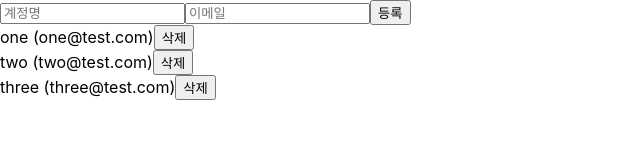
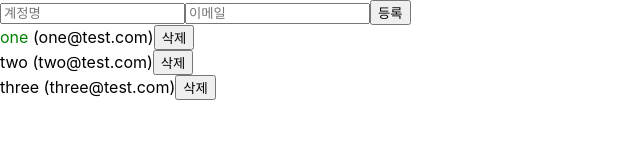
Before and after one commit to choisuyang/React-Factory, a React (Create React App) app: page / in a window 1280 px wide. Shown: the top 160 px of the page, without its empty margins (0-640 px from the left). Built offline with nearby package versions, Linux system fonts and the light colour scheme.

Commit message:
userlist-ex

```diff
--- a/src/App.js
+++ b/src/App.js
@@ -26,18 +26,25 @@
       id: 1,
       username: "one",
       email: "one@test.com",
+      active: true,
     },
     {
       id: 2,
       username: "two",
       email: "two@test.com",
+      active: false,
     },
     {
       id: 3,
       username: "three",
       email: "three@test.com",
+      active: false,
     },
   ]);
+
+  const onToggle = (id) => {
+    setUsers(users.map((user) => (user.id === id ? { ...user, active: !user.active } : user)));
+  };
 
   const nextId = useRef(4);
   const onCreate = () => {
@@ -62,7 +69,7 @@
   return (
     <>
       <CreateUser onChange={onChange} username={username} email={email} onCreate={onCreate} />
-      <UserList users={users} onRemove={onRemove} />
+      <UserList users={users} onRemove={onRemove} onToggle={onToggle} />
     </>
   );
 }
--- a/src/container/etc/User.jsx
+++ b/src/container/etc/User.jsx
@@ -1,12 +1,19 @@
 import React from "react";
 
-export default function User({ user, onRemove }) {
-  const { username, email, id } = user;
-  console.log("--->", onRemove);
-  console.log("id", id);
+export default function User({ user, onRemove, onToggle }) {
+  const { username, email, id, active } = user;
+
   return (
     <div>
-      <span>{username}</span>
+      <span
+        style={{
+          color: active ? "green" : "black",
+          cursor: "pointer",
+        }}
+        onClick={() => onToggle(id)}
+      >
+        {username}
+      </span>
 
       <span> ({email})</span>
       <button onClick={() => onRemove(id)}>삭제</button>
--- a/src/container/etc/UserList.jsx
+++ b/src/container/etc/UserList.jsx
@@ -1,11 +1,11 @@
 import React from "react";
 import User from "./User";
 
-export default function UserList({ users, onRemove }) {
+export default function UserList({ users, onRemove, onToggle }) {
   return (
     <div>
       {users.map((user) => (
-        <User user={user} key={user.id} onRemove={onRemove} />
+        <User user={user} key={user.id} onRemove={onRemove} onToggle={onToggle} />
       ))}
     </div>
   );
```
